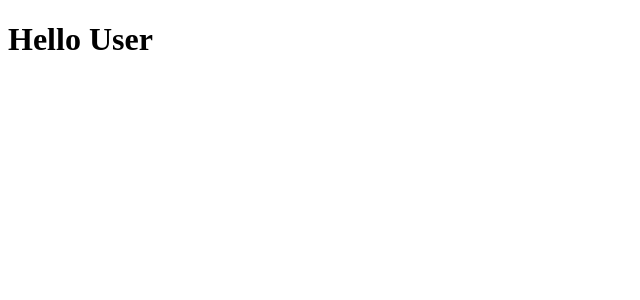
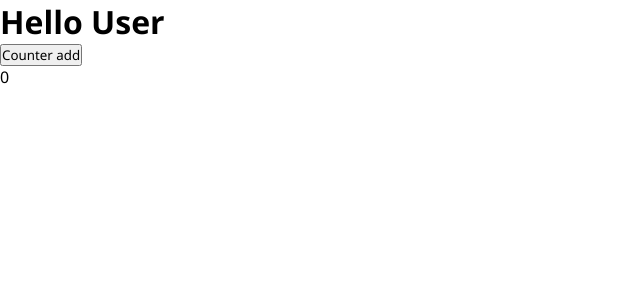
Before and after one commit to alive-vietnam-ti/nextjs-blog, a Next.js app: page /user in a window 1280 px wide. Shown: the top 300 px of the page, without its empty margins (0-640 px from the left). Built offline with nearby package versions, Linux system fonts and the light colour scheme.

Commit message:
playground with hook

```diff
--- /dev/null
+++ b/assets/css/common.scss
@@ -0,0 +1,12 @@
+* {
+  padding: 0;
+  margin: 0;
+  box-sizing: border-box;
+  font-family: 'Segoe UI', Tahoma, Geneva, Verdana, sans-serif;
+}
+
+#user {
+  h1 {
+    color: #d00;
+  }
+}
--- /dev/null
+++ b/next.config.js
@@ -0,0 +1,2 @@
+const withImages = require('next-images');
+module.exports = withImages();
--- a/package.json
+++ b/package.json
@@ -9,8 +9,10 @@
   },
   "dependencies": {
     "next": "^10.0.0",
+    "next-images": "^1.8.1",
     "react": "17.0.1",
-    "react-dom": "17.0.1"
+    "react-dom": "17.0.1",
+    "sass": "^1.37.5"
   },
   "devDependencies": {
     "@types/react": "^17.0.11",
--- /dev/null
+++ b/pages/_app.tsx
@@ -0,0 +1,49 @@
+import React from 'react';
+import Head from 'next/head';
+import { AppProps } from 'next/app';
+import '../assets/css/common.scss';
+
+// export interface MyAppState {
+// }
+
+// class MyApp extends React.Component<AppProps, MyAppState> {
+//   constructor(props: AppProps) {
+//     super(props);
+//   }
+//   render() {
+//     return (
+//       <div id="" className="root-app">
+//         <Head>
+//           <title>Global title</title>
+//         </Head>
+//         <this.props.Component {...this.props.pageProps} />
+//       </div>
+//     );
+//   }
+// }
+
+// export default MyApp;
+
+const CustomAppFC: React.FC<AppProps> = ({ Component, pageProps }) => {
+  return (
+    <div id="" className="root-app">
+      <Head>
+        <title>Global title</title>
+      </Head>
+      <Component {...pageProps} />
+    </div>
+  )
+}
+
+export default CustomAppFC;
+
+// export default function MyApp({ Component, pageProps }) {
+//   return (
+//     <div id="" className="root-app">
+//       <Head>
+//         <title>{pageProps.title || 'Global title'}</title>
+//       </Head>
+//       <Component {...pageProps} />
+//     </div>
+//   )
+// }
--- /dev/null
+++ b/pages/admin/index.tsx
@@ -0,0 +1,5 @@
+export default function Admin() {
+  return (
+    <h1>Admin</h1>
+  )
+}
--- /dev/null
+++ b/pages/admin/login/index.tsx
@@ -0,0 +1,5 @@
+export default function Login() {
+  return (
+    <h1>Admin > Login</h1>
+  )
+}
--- /dev/null
+++ b/pages/admin/posts/index.tsx
@@ -0,0 +1,5 @@
+export default function Posts() {
+  return (
+    <h1>Admin > Posts</h1>
+  )
+}
--- a/pages/user/[id].tsx
+++ b/pages/admin/user/[id].tsx
@@ -1,7 +1,7 @@
 import Head from 'next/head';
-import {useRouter, withRouter} from 'next/router';
+import { useRouter, withRouter } from 'next/router';
 
-function ActiveLink({children, href}) {
+function ActiveLink({ children, href }) {
   const router = useRouter()
   const style = {
     marginRight: 10,
@@ -14,7 +14,7 @@ function ActiveLink({children, href}) {
   }
 }
 
-const UserDetail = ({router}) => {
+const UserDetail = ({ router }) => {
   console.log(router);
 
   return (
--- a/pages/user.tsx
+++ b/pages/user.tsx
@@ -1,7 +1,20 @@
-import React from 'react';
+import React, { useState } from 'react';
+import Head from 'next/head';
 
 export default function User() {
+  const [counter, setCounter] = useState(0);
+  const [visible, setVisible] = useState(true);
+  // const [state, setState] = useState({
+  //   counter: 0,
+  //   visible: true
+  // });
   return (
-    <h1>Hello User</h1>
+    <>
+      <h1>Hello User</h1>
+      <button onClick={() => {
+        setCounter(counter + 1);
+      }}>Counter add</button>
+      <p>{counter}</p>
+    </>
   )
 }
--- /dev/null
+++ b/public/css/global.css
@@ -0,0 +1,5 @@
+body {
+  margin: 0;
+  padding: 0;
+  box-sizing: border-box;
+}
```
Also changed, not shown: pages/admin/user/[id]/settings.tsx (added, +11 -0 lines), next-env.d.ts, public/img/desk.jpg (added).
